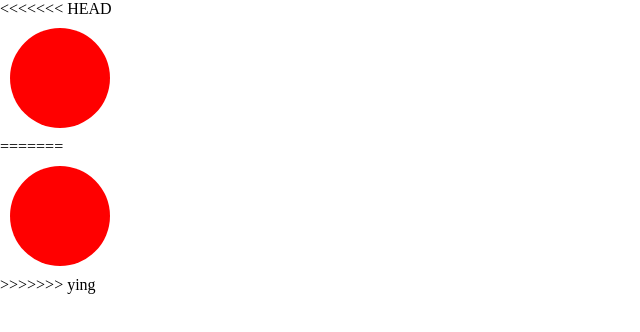
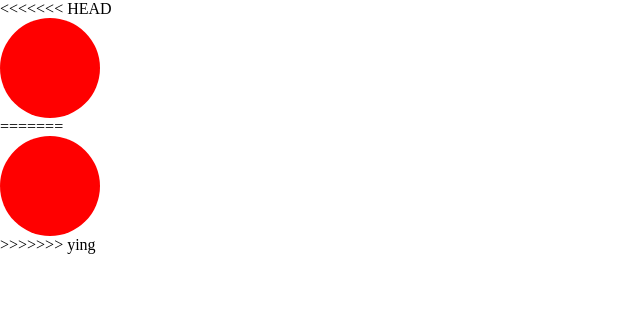
Before and after one commit to 876654903/git2, a plain HTML site: page index.html in a window 1280 px wide. Shown: the whole page, without its empty margins (0-640 px from the left). Drawn offline with Linux system fonts and the light colour scheme.

Commit message:
你们两个大坏蛋

```diff
--- a/style.css
+++ b/style.css
@@ -1,21 +1,11 @@
 *{
     margin:0;
     padding:0;
-<<<<<<< HEAD
     box-sizing:border-box;
-=======
-    box-sizing: border-box;
->>>>>>> ying
 }
 .box{
     width: 100px;
     height: 100px;
-<<<<<<< HEAD
-    background: red;
-    border-radius:50%;
-    margin: 10px;
-=======
     border-radius:50%;
     background: red;
->>>>>>> ying
 }
```
